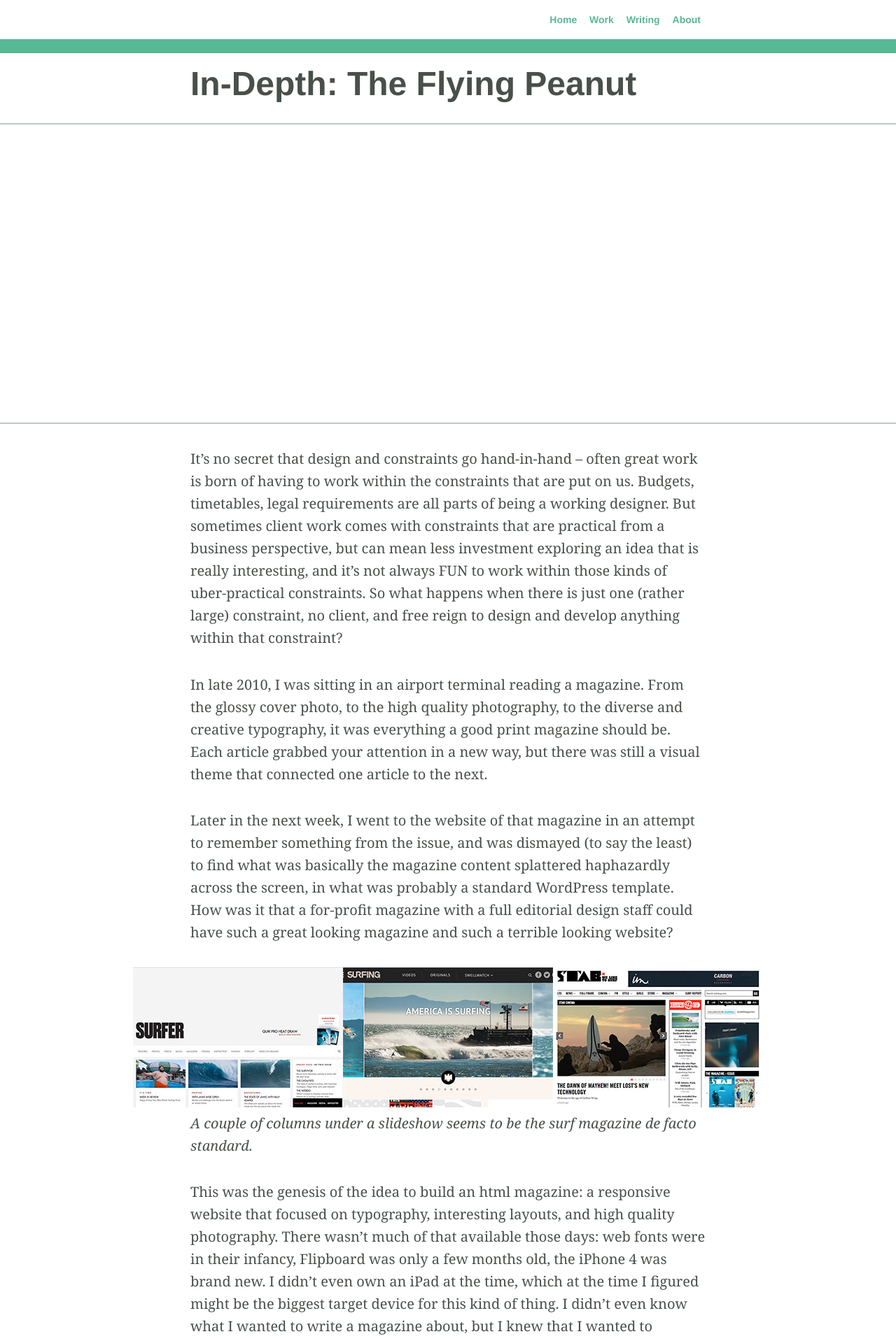
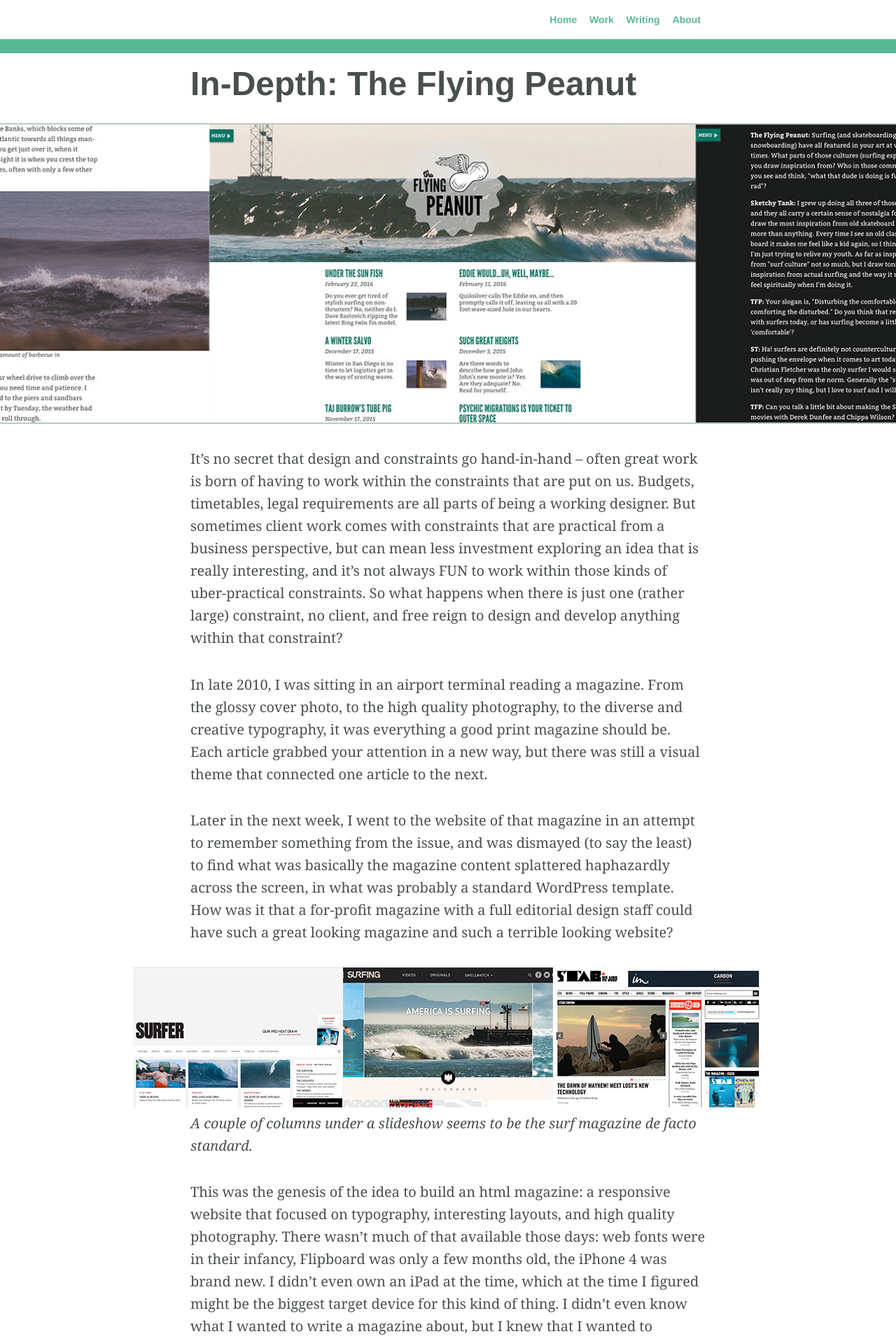
Before and after one commit to scruffypixels/scruffypixels.github.io, a Jekyll site: the page built from work-the-flying-peanut.html, in a window 1280 px wide. Shown: the top 1917 px of the page at 70% size. Built offline with Jekyll 4.4.1, drawn with Linux system fonts in a browser that asks for light colours; some web fonts are replaced.

Commit message:
CSS update fixing image paths after inlining

```diff
--- a/_includes/css/main.scss
+++ b/_includes/css/main.scss
@@ -406,6 +406,28 @@ footer {
  * Page & content specific styles
  */
 
+.img-wide {
+	display: block;
+	padding: 0 32px;
+	margin: 32px 0 0;
+	max-width: 964px;
+	width: 100%;
+}
+
+.img-wide + figcaption {
+	font-style: italic;
+	margin-top: 7px;
+	margin-bottom: 32px;
+}
+
+@include media-query( $break2 ) {
+	.img-wide {
+		margin: 0 auto;
+	}
+}
+
+.twitter-tweet { margin: 0 auto; }
+
 /* Work */
 
 header.work ~ footer { margin-top: 0; }
@@ -563,28 +585,7 @@ h2 + .meta { margin-top: 0; }
 	}
 
 	/* individual screenshot buffet images */
-	.sb-tfp { background-image: url('../images/tfp-screenshot-buffet.jpg'); }
-}
-
-
-.img-wide {
-	display: block;
-	padding: 0 32px;
-	margin: 32px 0 0;
-	max-width: 964px;
-	width: 100%;
-}
-
-.img-wide + figcaption {
-	font-style: italic;
-	margin-top: 7px;
-	margin-bottom: 32px;
-}
-
-@include media-query( $break2 ) {
-	.img-wide {
-		margin: 0 auto;
-	}
+	.sb-tfp { background-image: url('/images/tfp-screenshot-buffet.jpg'); }
 }
 
 
@@ -631,7 +632,7 @@ h2 + .meta { margin-top: 0; }
 	padding: 32px;
 
 	&:after {
-		background: url('../images/home-background.jpg') scroll center center no-repeat;
+		background: url('/images/home-background.jpg') scroll center center no-repeat;
 		background-size: cover;
 	}
 
```
